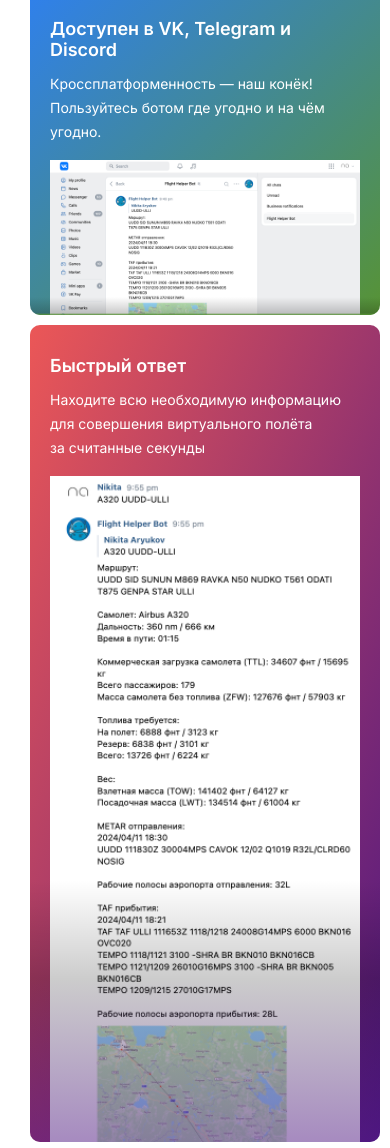
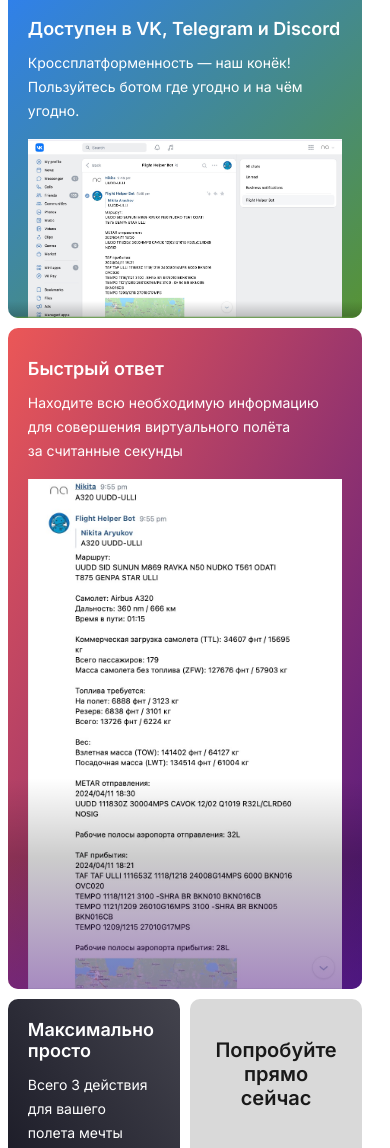
Before and after one commit to ivanikolaev/ivanikolaev.github.io, a plain HTML site: page index.html in a window 390 px wide. Shown: the part 940-2088 px from the top of the page. Drawn offline with Linux system fonts and the light colour scheme; a web font is replaced by a local one.

Commit message:
minor fixes, new images

```diff
--- a/index.html
+++ b/index.html
@@ -24,13 +24,13 @@
             <div class="card card1">
                 <h5>Доступен в VK, Telegram и Discord</h5>
                 <p>Кроссплатформенность — наш конёк! <br> Пользуйтесь ботом где угодно и на чём угодно.</p>
-                <img id="screen1" src="images/screen1.png" alt="VK">
+                <img id="screen1" src="images/screen1.jpeg" alt="VK">
             </div>
             <div class="card card2">
                 <h5>Быстрый ответ</h5>
                 <p>Находите всю необходимую информацию <br> для совершения виртуального полёта <br>
                      за считанные секунды</p>
-                <img id="screen2" src="images/screen2.png" alt="VK">
+                <img id="screen2" src="images/screen2.jpeg" alt="VK">
             </div>
             <div class="card card3">
                 <div class="card3_title">
--- a/style.css
+++ b/style.css
@@ -112,15 +112,15 @@ main {
 }
 
 #screen1{
-    width: calc(730px * 100%);
-    aspect-ratio: 2 / 1;
-    justify-self: end;
+    width: calc(2022px * 100%);
+    max-width: 730px;
+    aspect-ratio: 2022 / 1154;
 }
 
 #screen2{
-    width: calc(334px * 100%);
-    aspect-ratio: 334 / 718;
-    height: 718px;
+    width: calc(826px * 100%);
+    max-width: 400px;
+    aspect-ratio: 826 / 1340;
 }
 
 .card h5 {
@@ -159,6 +159,7 @@ main {
 .card2 {
     grid-area: card2;
     position: relative;
+    justify-content: space-between;
     background: linear-gradient(to right bottom, #EB5757, #4E1781);
 }
 
@@ -453,12 +454,16 @@ footer span {
     .cards_container {
         gap: 15px;
         margin: 0 30px;
-        grid-template-columns: repeat(3, calc(33vw - 20px));
+        grid-template-columns: repeat(3, 1fr);
         max-width: calc(100vw - 60px);
     }
 
     .card {
         padding: 30px 30px 0 30px;
+    }
+
+    #screen2 {
+        max-width: 400px;
     }
 
     .icons {
@@ -488,7 +493,7 @@ footer span {
     }
 
     .cards_container {
-        grid-template-columns: repeat(2, 1fr);
+        grid-template-columns: repeat(2, calc(50vw - 40px));
         grid-template-rows: repeat(3, auto);
         grid-template-areas:
             "card1 card1"
@@ -621,8 +626,9 @@ footer span {
     }
 
     .cards_container {
-        grid-template-columns: repeat(2, calc(50vw - 25px));
+        grid-template-columns: repeat(2, calc(48vw - 15px));
         grid-template-rows: repeat(4, auto);
+        margin: 0 2vw;
         grid-template-areas:
             "card1 card1"
             "card2 card2"
@@ -651,7 +657,7 @@ footer span {
     }
 
     .card3 p, .card3 h3, .card3 h5 {
-        text-align: center;
+        text-align: left;
     }
 
     .card3 h3 {
```
Also changed, not shown: images/screen1.jpeg (added), images/screen1.png (deleted), images/screen2.jpeg (added), images/screen2.png (deleted).
